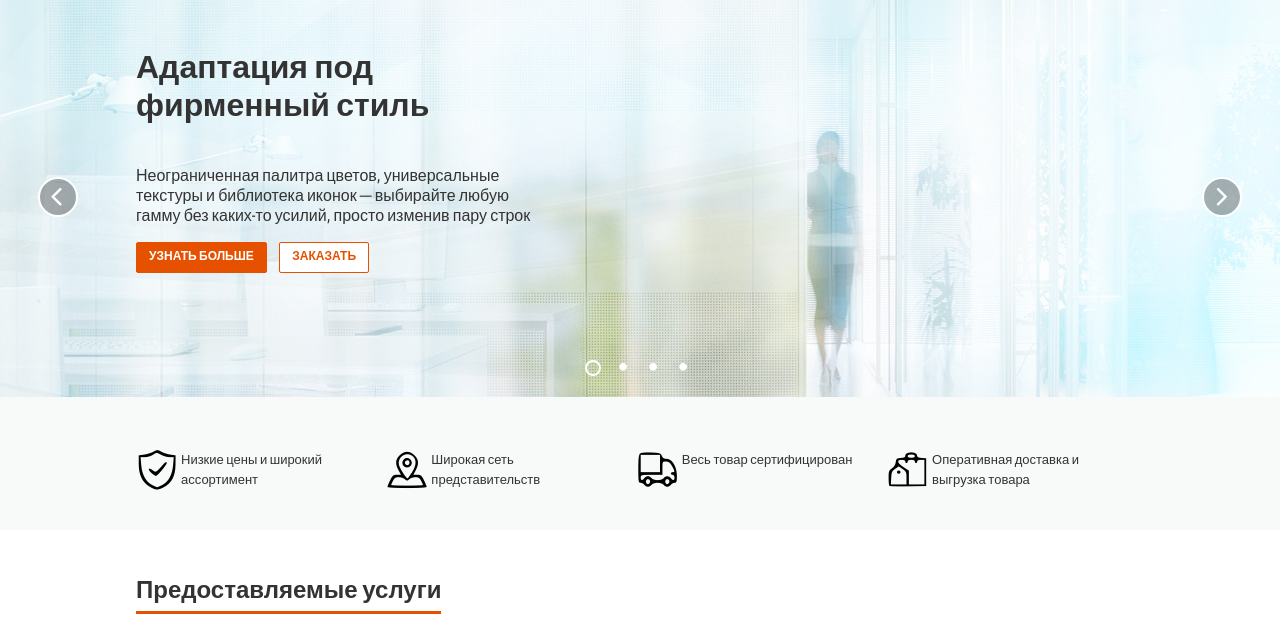
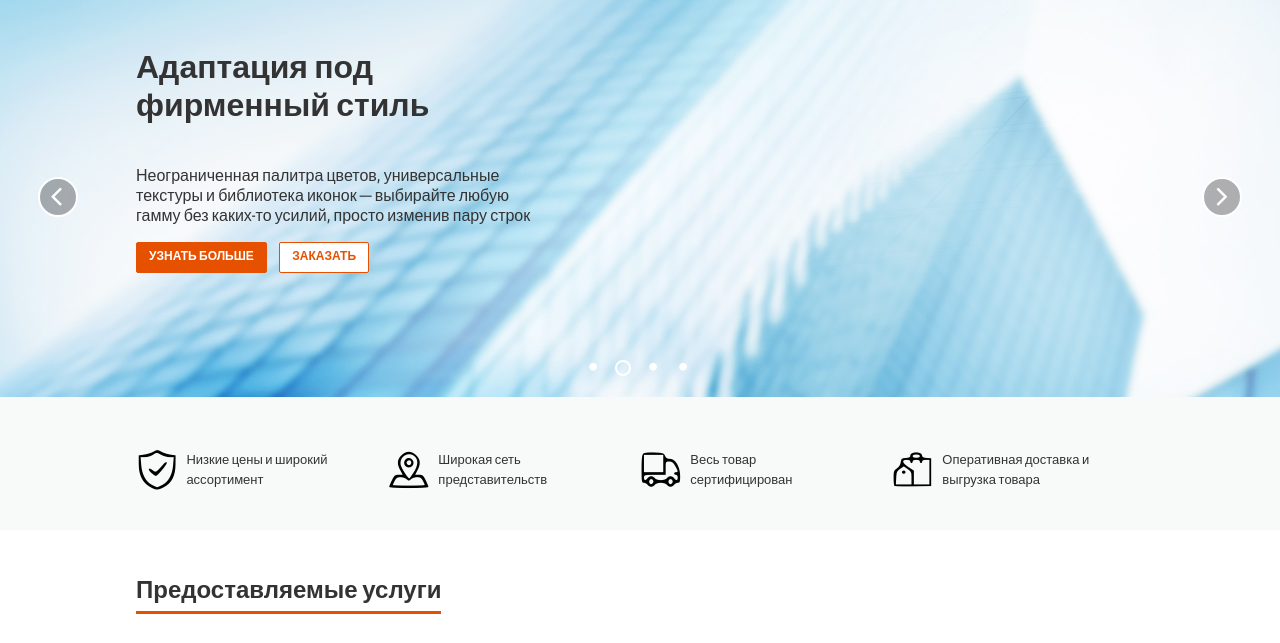
Before and after one commit to ABidanec/teo-new, a website: page index.html in a window 1280 px wide. Shown: the part 157-800 px from the top of the page. Drawn offline with nearby package versions, Linux system fonts and the light colour scheme.

Commit message:
Правки для safari

```diff
--- a/css/main.css
+++ b/css/main.css
@@ -174,7 +174,7 @@ i{
 				.b-header-contact__item{
 					float: left;
 					position: relative;
-					margin: 0 10px 0 0;
+					margin: 0 10px 10px 0;
 				}
 
 				.b-header-contact__email,
@@ -532,9 +532,9 @@ i{
 			position: relative;
 			list-style: none;
 			float: left;
-			width:17%;
-			padding: 0 0 0 45px;
-			margin: 0 34px 0 0;
+			width:15%;
+			padding: 0 0 0 5%;
+			margin: 0 5% 0 0;
 		}
 			.b-features__link{
 				text-decoration: none;
```
